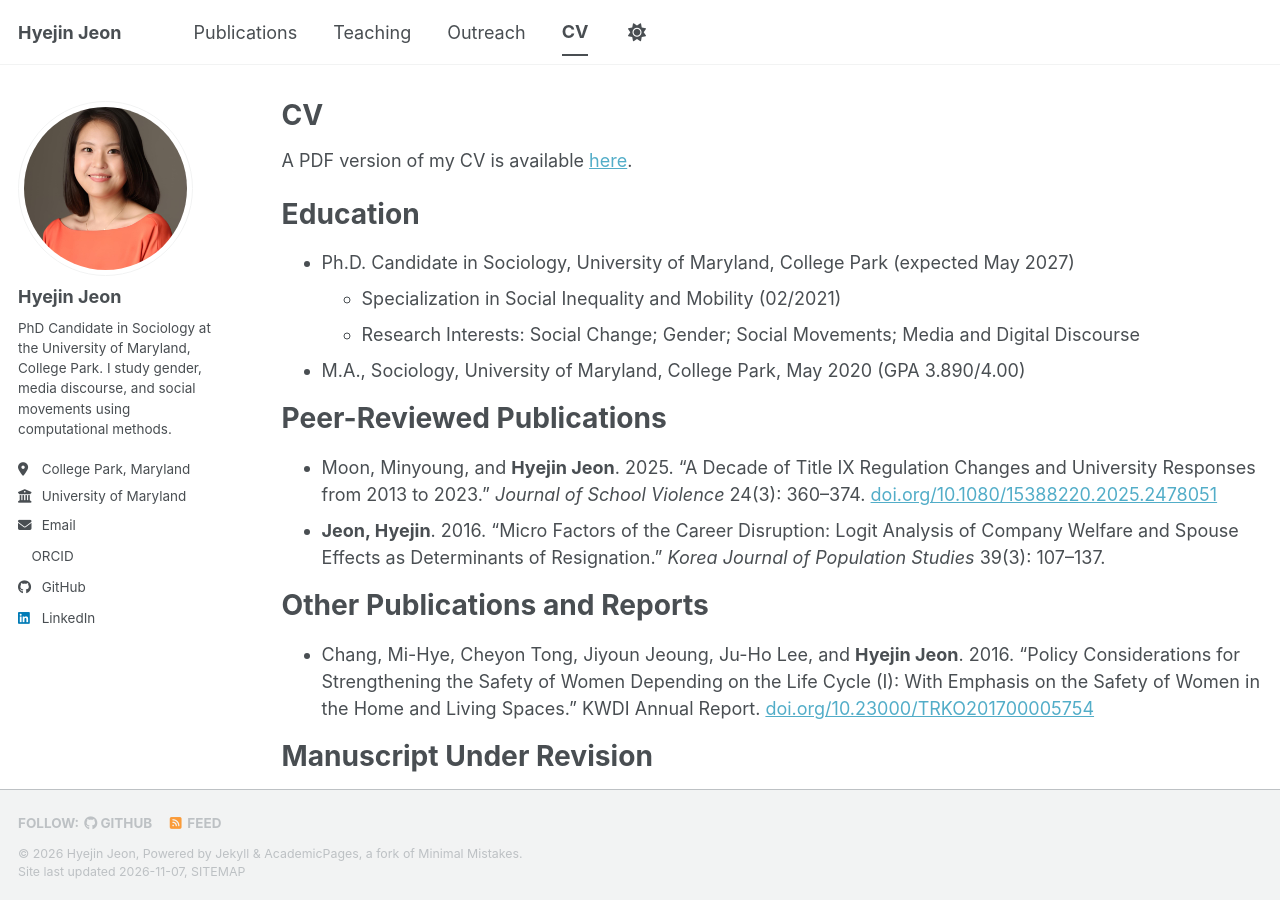
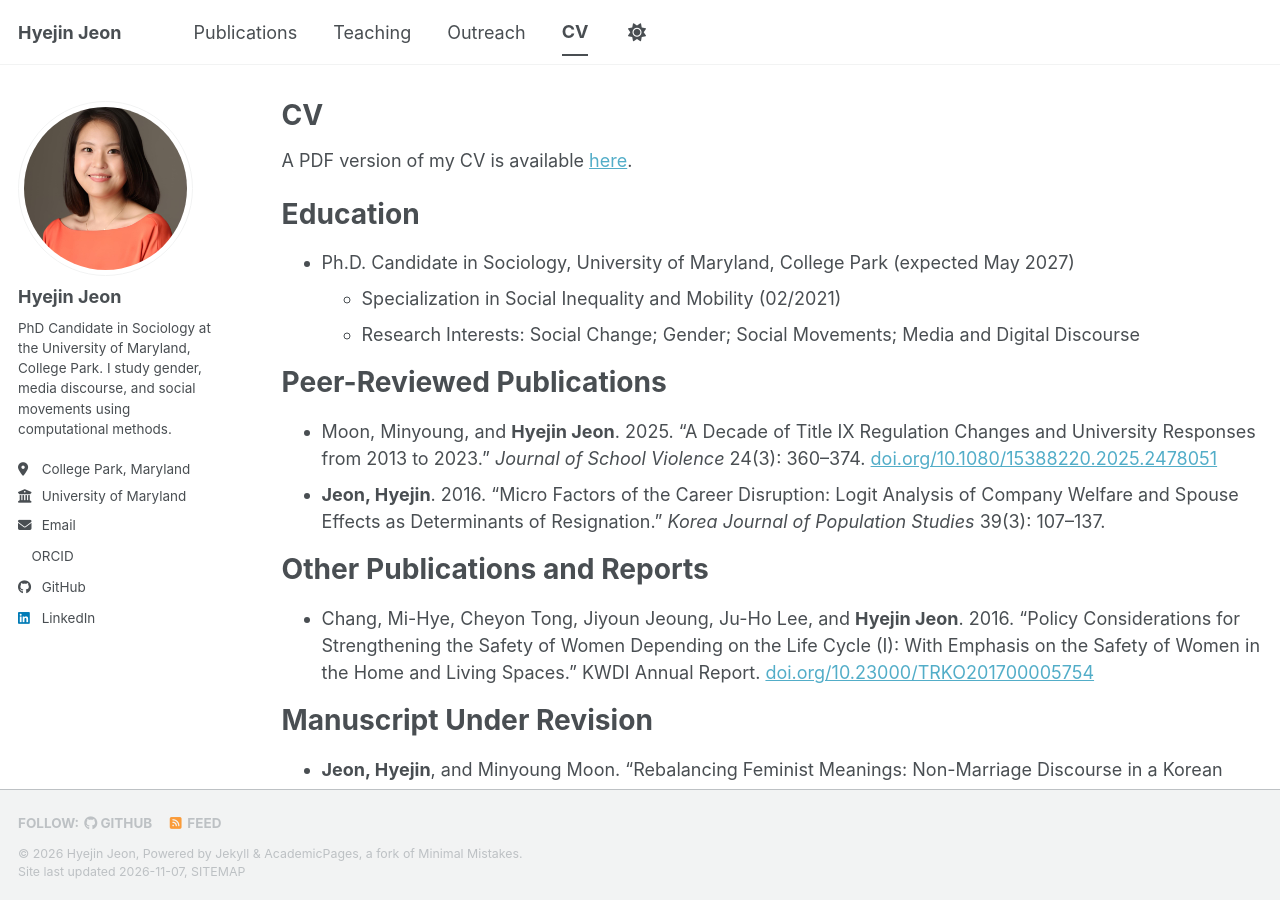
Before and after one commit to hyejin-jeon-soc/hyejin-jeon-soc.github.io, a Jekyll site: the page built from _pages/cv.md, in a window 1280 px wide and 900 px high. Built offline with Jekyll 4.4.1, drawn with Linux system fonts in a browser that asks for light colours; a script bundle is joined from its source files by our own code; a style sheet for code colours, icons or effects is not loaded.

Commit message:
Add files via upload

```diff
--- a/_pages/cv.md
+++ b/_pages/cv.md
@@ -16,7 +16,6 @@ Education
 * Ph.D. Candidate in Sociology, University of Maryland, College Park (expected May 2027)
   * Specialization in Social Inequality and Mobility (02/2021)
   * Research Interests: Social Change; Gender; Social Movements; Media and Digital Discourse
-* M.A., Sociology, University of Maryland, College Park, May 2020 (GPA 3.890/4.00)
 
 Peer-Reviewed Publications
 ======
```
